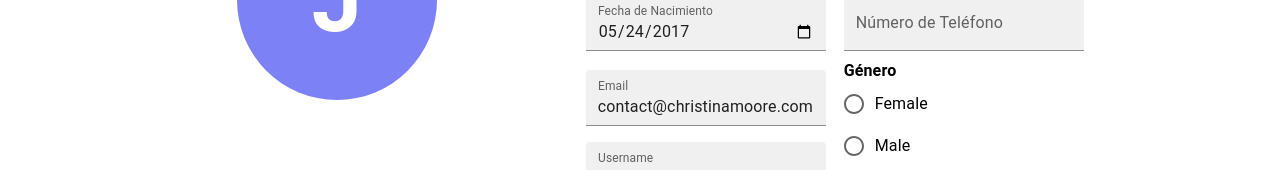
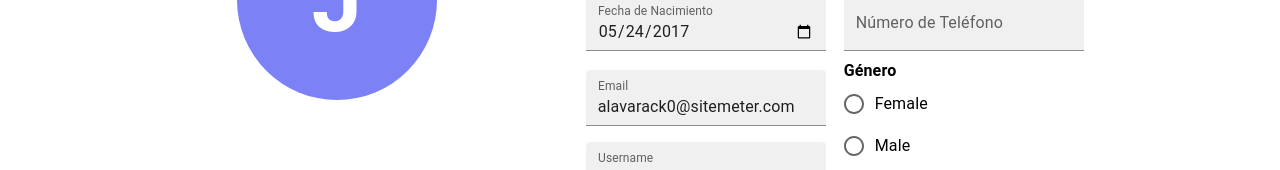
Before and after one commit to Platzi-Master-C8/gethired-automation-CMS-front-end, a React app: page /edit in a window 1280 px wide. Shown: the part 535-705 px from the top of the page. Built offline with nearby package versions, Linux system fonts and the light colour scheme.

Commit message:
chore: email updated

```diff
--- a/src/components/UserEditForm/UserEditForm.jsx
+++ b/src/components/UserEditForm/UserEditForm.jsx
@@ -206,7 +206,7 @@ const UserEditForm = ({ errorsForm, setErrorsForm }) => {
                         id="filled-required"
                         label="Email"
                         // defaultValue={user['email']}
-                        defaultValue="contact@christinamoore.com"
+                        defaultValue="alavarack0@sitemeter.com"
                         onChange={(e) => {
                             setErrorsForm({ ...errorsForm, email: validations.email(e.target.value) });
                             return dispatch({ type: TYPES.UPDATE_USER, payload: { email: e.target.value } });
```
